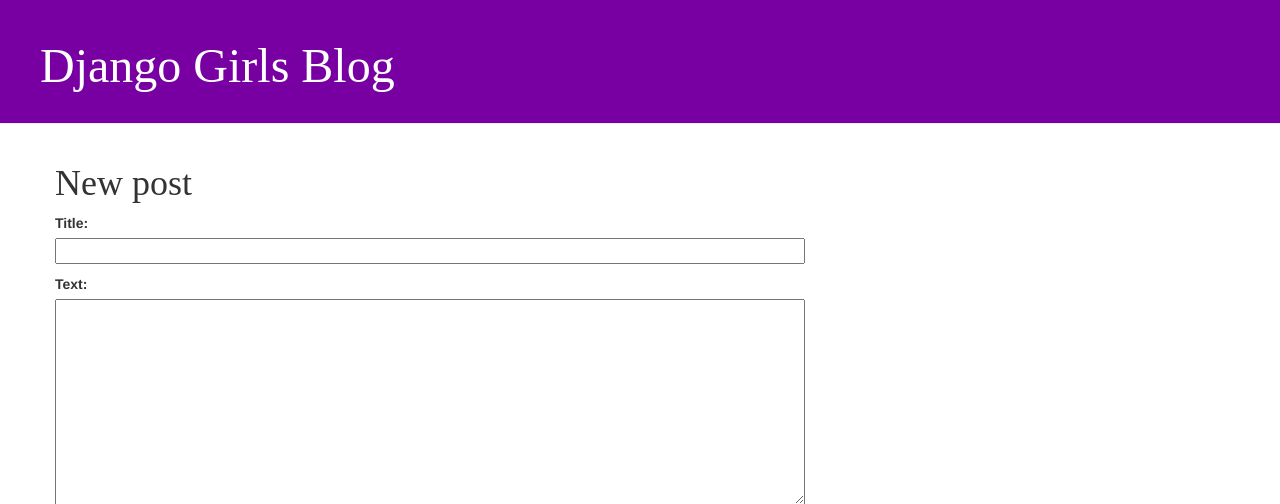
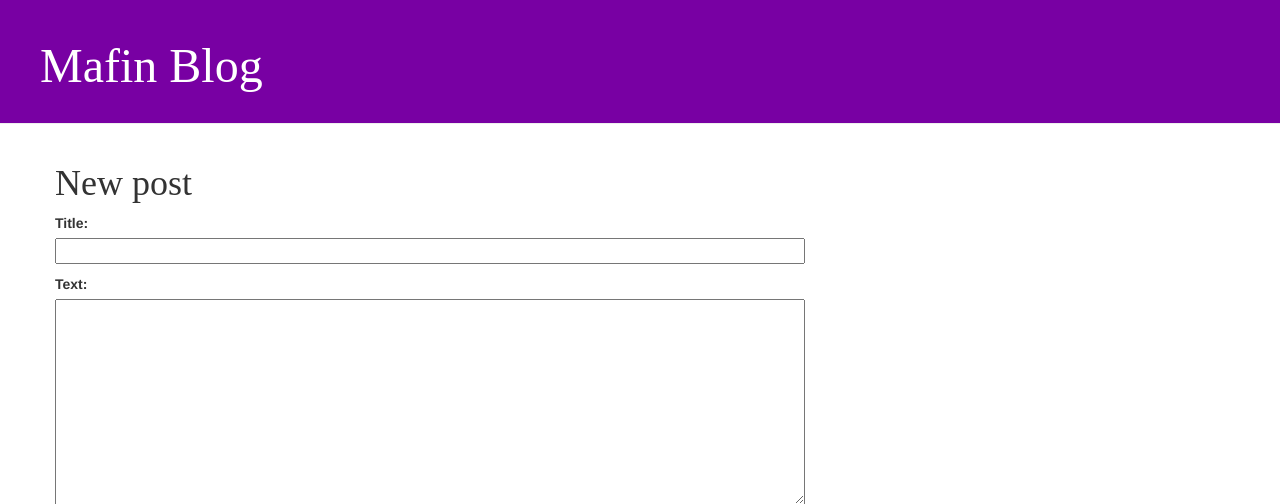
Before and after one commit to Mafin116/Blogn, a Django app: page /post/new/ in a window 1280 px wide. Shown: the top 504 px of the page. Run offline with Django 3.2, Linux system fonts and the light colour scheme; some libraries are stand-ins or nearby versions; some web fonts are replaced.

Commit message:
it`s worked?1.2

```diff
--- a/blog/templates/blog/base.html
+++ b/blog/templates/blog/base.html
@@ -1,7 +1,7 @@
 {% load staticfiles %}
 <html>
     <head>
-        <title>Django Girls blog</title>
+        <title>Mafin blog</title>
         <link rel="stylesheet" href="//maxcdn.bootstrapcdn.com/bootstrap/3.2.0/css/bootstrap.min.css">
         <link rel="stylesheet" href="//maxcdn.bootstrapcdn.com/bootstrap/3.2.0/css/bootstrap-theme.min.css">
 	<link href="https://fonts.googleapis.com/css?family=Manuale" rel="stylesheet">
@@ -12,7 +12,7 @@
             {% if user.is_authenticated %}
                 <a href="{% url 'post_new' %}" class="top-menu"><span class="glyphicon glyphicon-plus"></span></a>
             {% endif %}
-            <h1><a href="/">Django Girls Blog</a></h1>
+            <h1><a href="/">Mafin Blog</a></h1>
         </div>
         <div class="content container">
             <div class="row">
```
